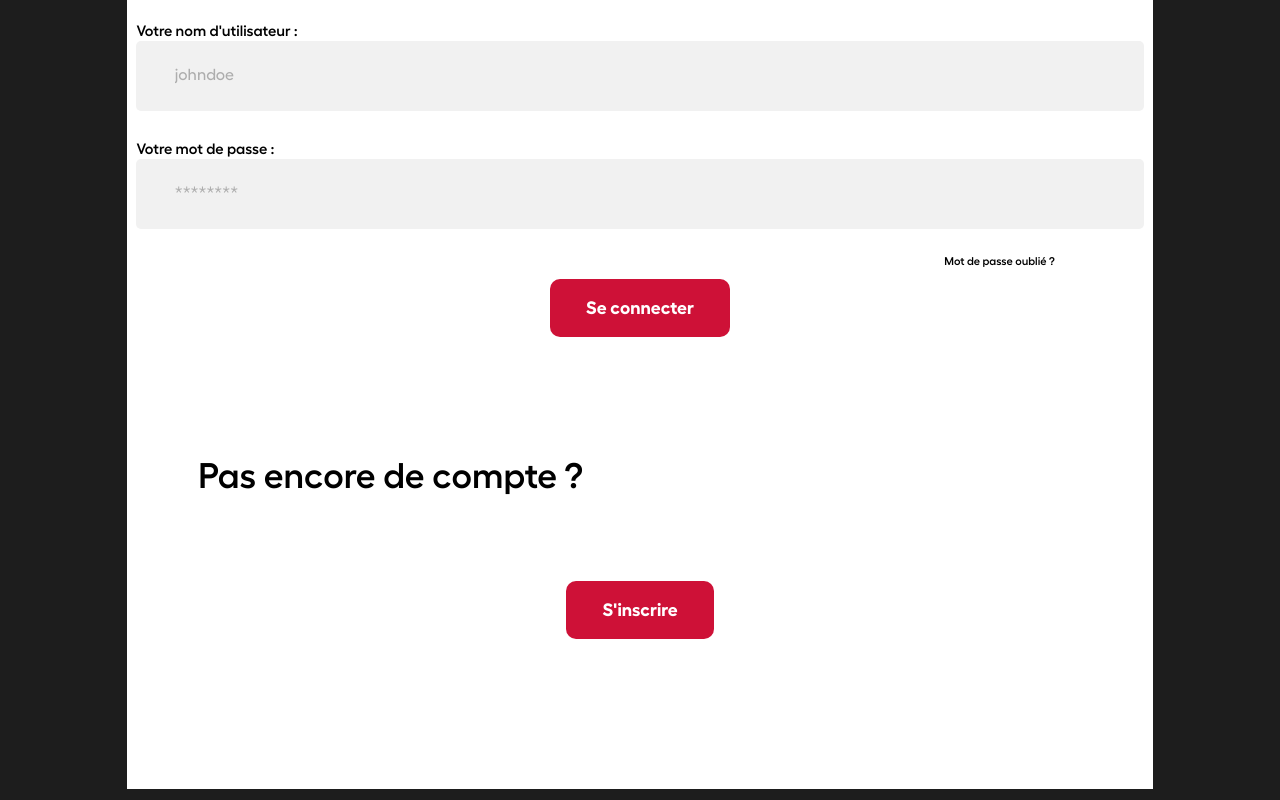
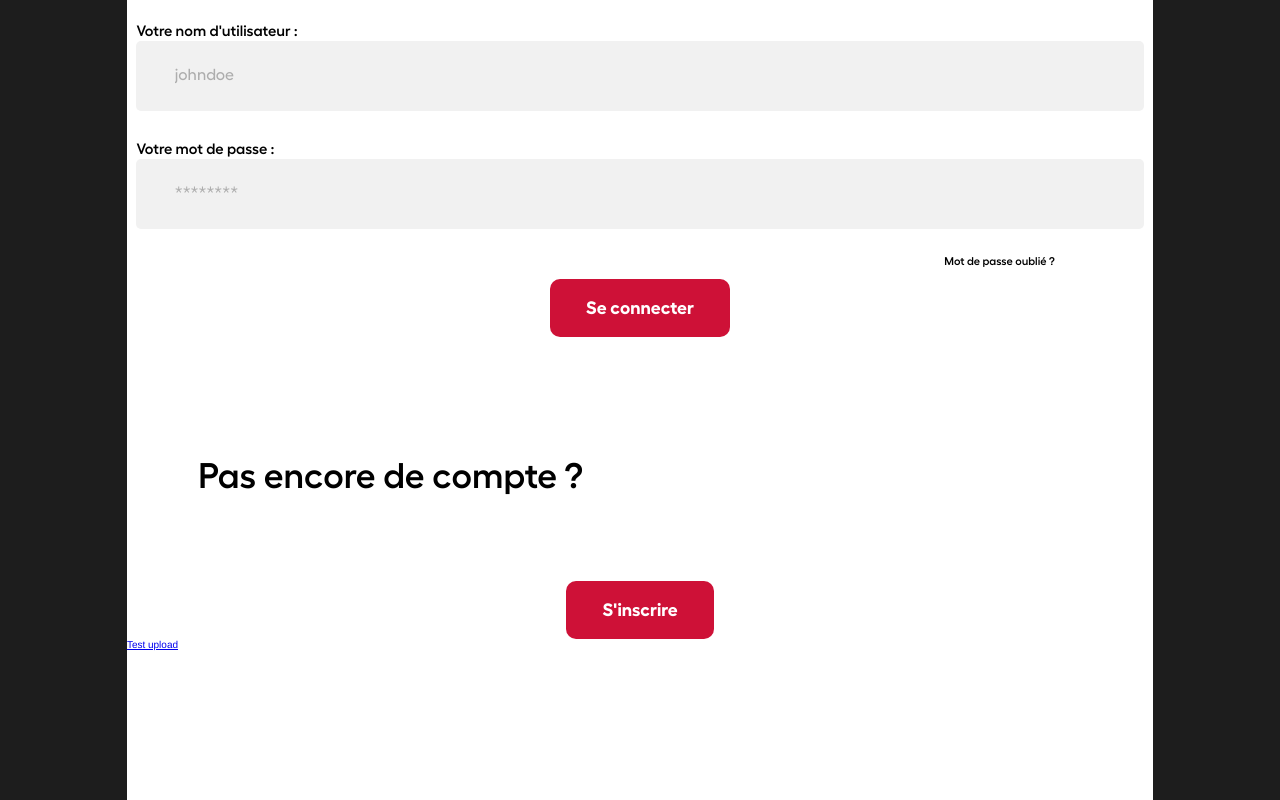
Before and after one commit to MaximHivin/Apotheose-Ojapon, a Vue app: page /login in a window 1280 px wide. Shown: the part 310-1110 px from the top of the page. Built offline with nearby package versions, Linux system fonts and the light colour scheme.

Commit message:
added link to test-upload on connection page - needs to be logged in

```diff
--- a/src/components/ConnectionLayout.vue
+++ b/src/components/ConnectionLayout.vue
@@ -32,6 +32,7 @@
             <div class="center-button">
                 <Button btnName="S'inscrire" />
             </div>
+            <router-link :to="'/test-upload'">Test upload</router-link>
 
 
         </div>
--- a/src/views/TestUploadView.vue
+++ b/src/views/TestUploadView.vue
@@ -14,6 +14,7 @@
         <div class="center-button">
             <Button v-on:click="uploadImg" btnName="Télécharger"/>
         </div>
+
   </div>
 </template>
 
```
